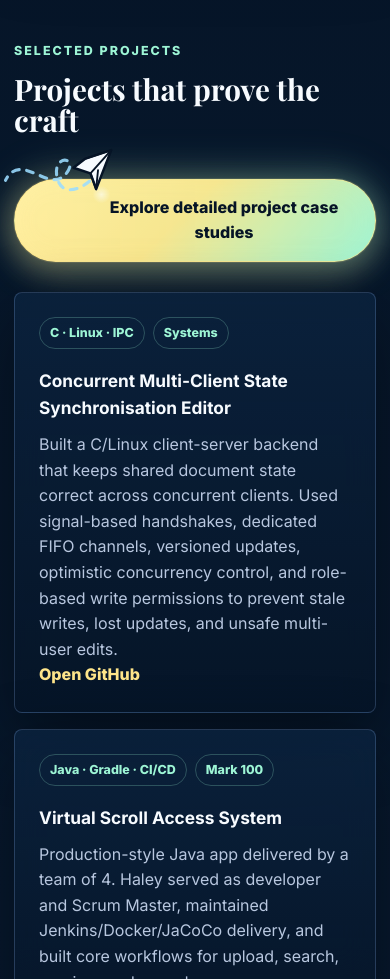
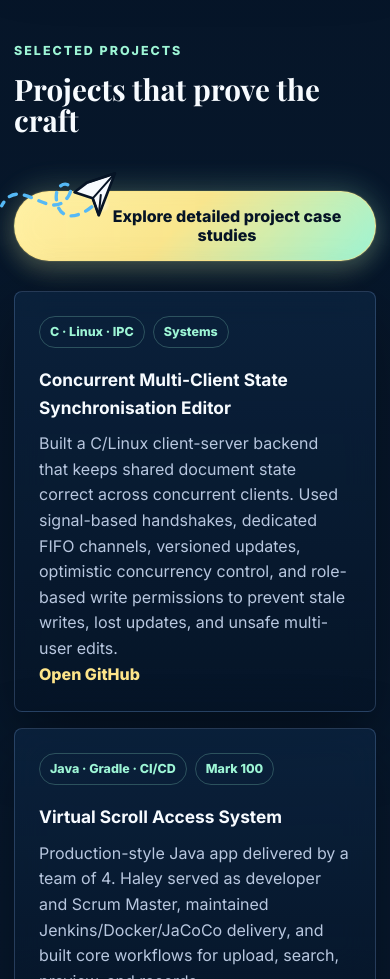
Before and after one commit to HaleyyT/portfolio, a website built with Vite: page index.html in a window 390 px wide. Shown: the part 2180-3159 px from the top of the page. Built offline with nearby package versions, Linux system fonts and the light colour scheme.

Commit message:
Refine project CTA flight path

```diff
--- a/src/styles.css
+++ b/src/styles.css
@@ -371,9 +371,11 @@ footer p {
 .project-case-study-cta {
   position: relative;
   align-items: center;
+  justify-content: center;
   min-height: 58px;
-  margin-top: 26px;
-  padding: 15px 24px 15px 86px;
+  margin-top: 38px;
+  margin-left: 0;
+  padding: 15px 30px 15px 104px;
   overflow: visible;
   border: 1px solid rgba(254, 229, 138, 0.72);
   border-radius: 999px;
@@ -381,11 +383,12 @@ footer p {
     radial-gradient(circle at 24% 18%, rgba(255, 255, 255, 0.72), transparent 0.55rem),
     linear-gradient(135deg, #fff2a8 0%, #fee58a 46%, #9df5d5 100%);
   box-shadow:
-    0 0 0 1px rgba(254, 229, 138, 0.12),
-    0 14px 32px rgba(254, 229, 138, 0.2),
-    0 0 52px rgba(157, 245, 213, 0.18);
+    0 0 0 1px rgba(254, 229, 138, 0.1),
+    0 12px 24px rgba(254, 229, 138, 0.13),
+    0 0 34px rgba(157, 245, 213, 0.14);
   color: #061426;
   font-size: clamp(1rem, 1.7vw, 1.16rem);
+  line-height: 1.2;
   isolation: isolate;
   transition:
     transform 180ms ease,
@@ -399,9 +402,9 @@ footer p {
   inset: -7px;
   z-index: -1;
   border-radius: inherit;
-  background: linear-gradient(90deg, rgba(254, 229, 138, 0.28), rgba(157, 245, 213, 0.26));
-  filter: blur(14px);
-  opacity: 0.72;
+  background: linear-gradient(90deg, rgba(254, 229, 138, 0.18), rgba(157, 245, 213, 0.2));
+  filter: blur(12px);
+  opacity: 0.52;
 }
 
 .project-case-study-cta:hover,
@@ -410,8 +413,8 @@ footer p {
   filter: saturate(1.08);
   box-shadow:
     0 0 0 1px rgba(254, 229, 138, 0.26),
-    0 18px 42px rgba(254, 229, 138, 0.28),
-    0 0 70px rgba(157, 245, 213, 0.26);
+    0 16px 34px rgba(254, 229, 138, 0.2),
+    0 0 52px rgba(157, 245, 213, 0.2);
 }
 
 .project-case-study-cta:focus-visible {
@@ -421,10 +424,10 @@ footer p {
 
 .flight-arc {
   position: absolute;
-  left: -50px;
-  top: -48px;
-  width: 170px;
-  height: 94px;
+  left: -78px;
+  top: -34px;
+  width: 188px;
+  height: 104px;
   pointer-events: none;
 }
 
@@ -437,11 +440,11 @@ footer p {
 
 .flight-path {
   fill: none;
-  stroke: rgba(155, 220, 255, 0.88);
-  stroke-width: 5;
   stroke-linecap: round;
   stroke-dasharray: 11 12;
   animation: flightDash 3.6s linear infinite;
+  stroke: #55b9f6;
+  stroke-width: 5;
 }
 
 .paper-plane {
@@ -1015,16 +1018,17 @@ footer {
 
   .project-case-study-cta {
     width: 100%;
+    margin-left: 0;
     justify-content: center;
-    padding: 15px 18px 15px 76px;
+    padding: 15px 18px 15px 82px;
     text-align: center;
   }
 
   .flight-arc {
-    left: -12px;
-    top: -44px;
-    width: 112px;
-    height: 76px;
+    left: -16px;
+    top: -32px;
+    width: 120px;
+    height: 78px;
   }
 
   .single-line-title {
```
